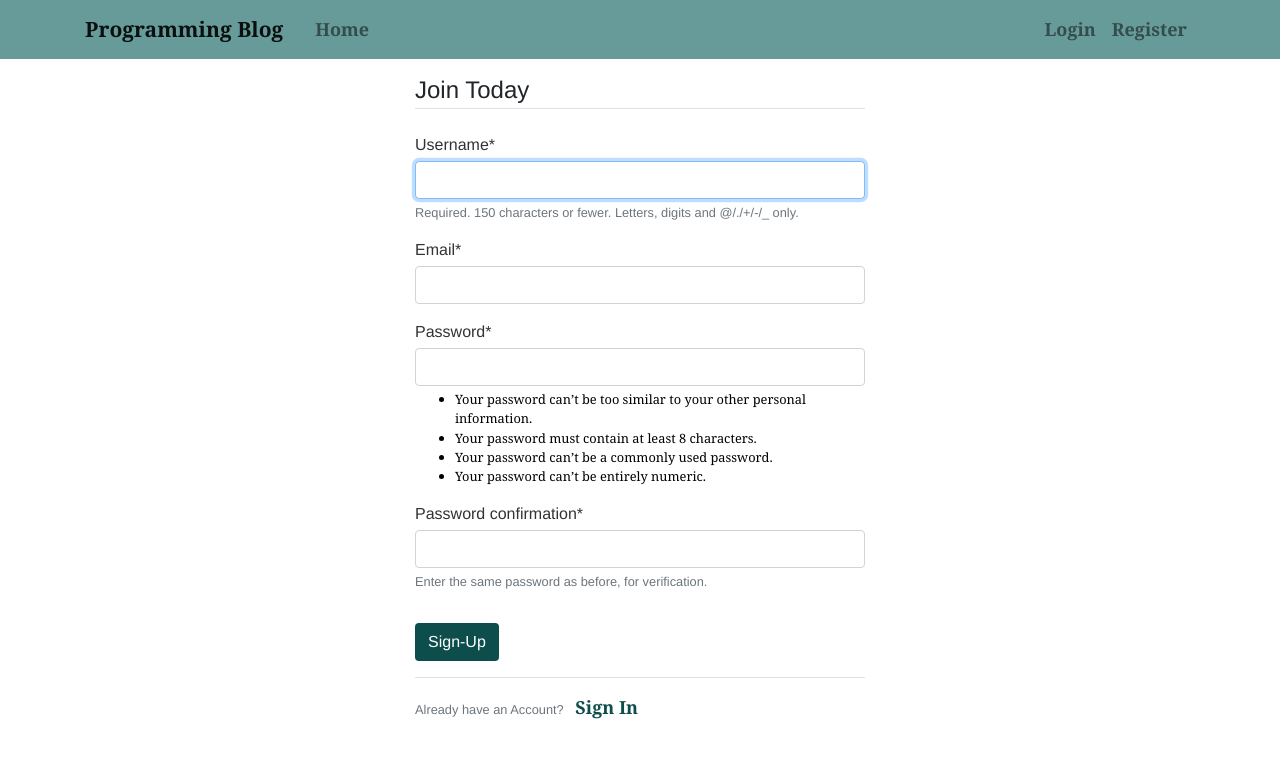
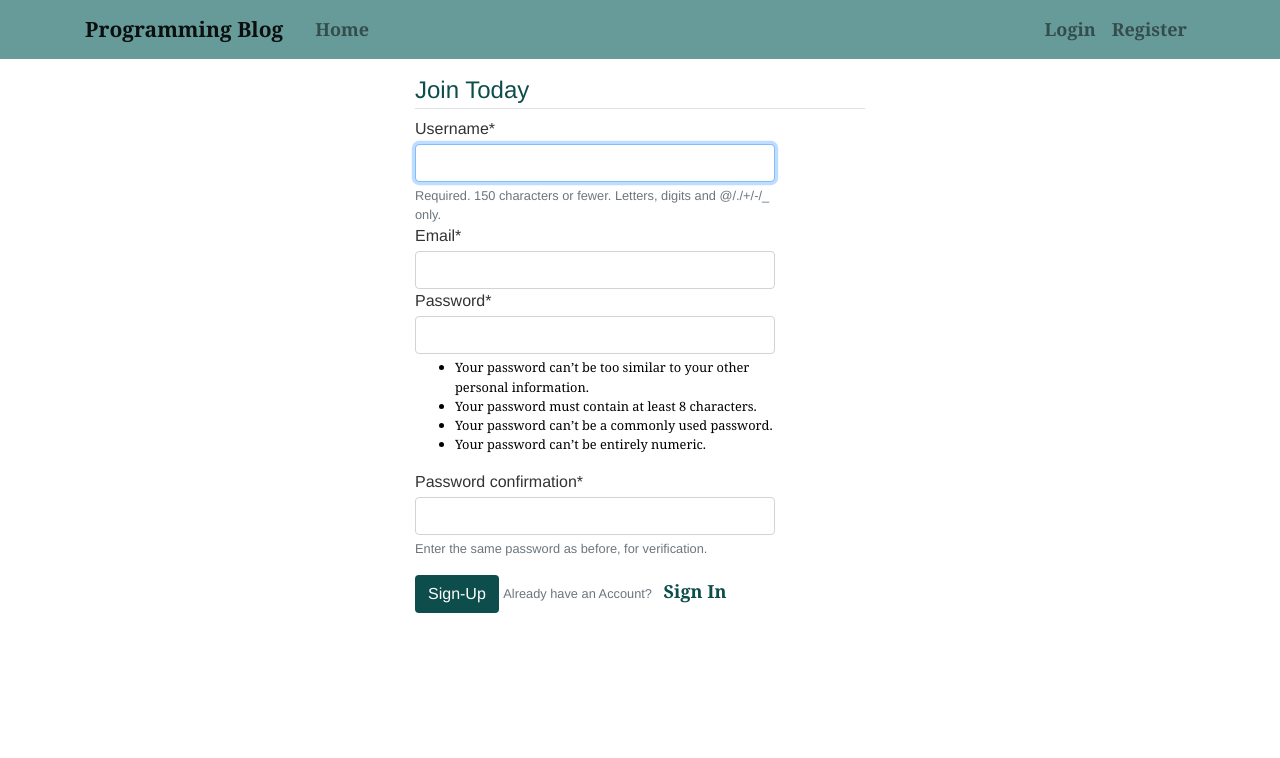
Before and after one commit to jmrcastillo/myblog, a Django app: page /register/ in a window 1280 px wide. Shown: the top 758 px of the page. Run offline with Django 3.2, Linux system fonts and the light colour scheme; some libraries are stand-ins or nearby versions.

Commit message:
fix issues in form design

```diff
--- a/blog/templates/blog/post/create.html
+++ b/blog/templates/blog/post/create.html
@@ -12,7 +12,7 @@
 <br>
 <br>
 <br>
-    <div class="content-section" style="width: 600px;">
+    <div class="content-section" style="width: 480px;">
 	<h1>New Post</h1>
     <form method="POST"> {% csrf_token %}
         <fieldset class="form-group">
--- a/mysite/settings.py
+++ b/mysite/settings.py
@@ -134,8 +134,8 @@ EMAIL_HOST_PASSWORD = 'your_password'
 EMAIL_PORT = 587
 EMAIL_USE_TLS = True
 
-CRISPY_TEMPLATE_PACK = 'bootstrap4'
-
 # LOGIN_REDIRECT_URL = '/admin'
 LOGIN_REDIRECT_URL = 'blog:post_list'
 LOGIN_URL = 'login'
+
+CRISPY_TEMPLATE_PACK = 'bootstrap4'
--- a/static/css/base.css
+++ b/static/css/base.css
@@ -95,12 +95,22 @@ a.btn-info {
 }
 
 /* forms */
+legend {
+    color: #0d4d4b;
+}
 label {
     float:left;
     clear:both;
     color:#333;
-    margin-bottom:4px;
+    margin-bottom:3px;
 }
+
+div.form-group {
+    padding: 0;
+    margin: 0;
+    width: 360px;
+}
+
 .errorlist {
     color:#cc0033;
     float:left;
--- a/templates/snippets/nav.html
+++ b/templates/snippets/nav.html
@@ -1,6 +1,6 @@
 
 
-<nav class="navbar navbar-light navbar-expand-md fixed-top">
+<nav class="navbar navbar-custom navbar-light navbar-expand-md fixed-top">
     <div class="container">
         <!--navbar brand-->
         <a class="navbar-brand mr-4" href="{% url 'blog:post_list' %}">Programming Blog</a>
--- a/users/templates/users/login.html
+++ b/users/templates/users/login.html
@@ -13,7 +13,7 @@
         <fieldset class="form-group">
             <legend class="border-bottom mb-4">
                 <br>
-                <p>LOGIN</p>
+                LOGIN
             </legend>
             {{ form|crispy }}
         </fieldset>
@@ -23,7 +23,8 @@
     </form>
     <div class="border-top pt-3">
         <small class="text-muted">
-            need an account? <a class="ml-2" href="{% url 'register' %}">
+            need an account?
+            <a class="ml-2" href="{% url 'register' %}">
                 sign up
             </a>
         </small>
--- a/users/templates/users/logout.html
+++ b/users/templates/users/logout.html
@@ -11,7 +11,7 @@
     <h2>You have been logged out</h2>
     <div class="border-top pt-3">
         <small class="text-muted">
-            <a href="{% url 'login' %}">
+            <a class="login" href="{% url 'login' %}">
                 Log In Again
             </a>
         </small>
--- a/users/templates/users/register.html
+++ b/users/templates/users/register.html
@@ -9,23 +9,25 @@
 {% endblock %}
 
 {% block content_users %}
+    <div class="content-section">
         <form method="POST">
             {% csrf_token %}
             <fieldset class="form-group">
-            <legend class="border-bottom mb-4">
+                <legend class="border-bottom">
                     Join Today
                 </legend>
                 {{ form|crispy }}
             </fieldset>
             <div class="form-group">
                 <button class="btn register" type="submit"> Sign-Up </button>
-        </div>
-    </form>
-    <div class="border-top pt-3">
+
             <small class="text-muted">
                 Already have an Account? <a class="ml-2" href="{% url 'login' %}">
                     Sign In
                 </a>
             </small>
             </div>
+
+        </form>
+    </div>
 {% endblock content_users %}
--- a/users/views.py
+++ b/users/views.py
@@ -11,10 +11,10 @@ def register(request):
         form = UserRegisterForm(request.POST)
         if form.is_valid():
             form.save()
-            # username = form.cleaned_data.get('username')
+            username = form.cleaned_data.get('username')
             messages.success(
                 request,
-                'Your account has been created. You are now able to login')
+                'Account Created for ' + username)
             return redirect('login')
     else:
         form = UserRegisterForm()
```
Also changed, not shown: 1 other file. Lines whose indentation alone changed are shown as unchanged.
